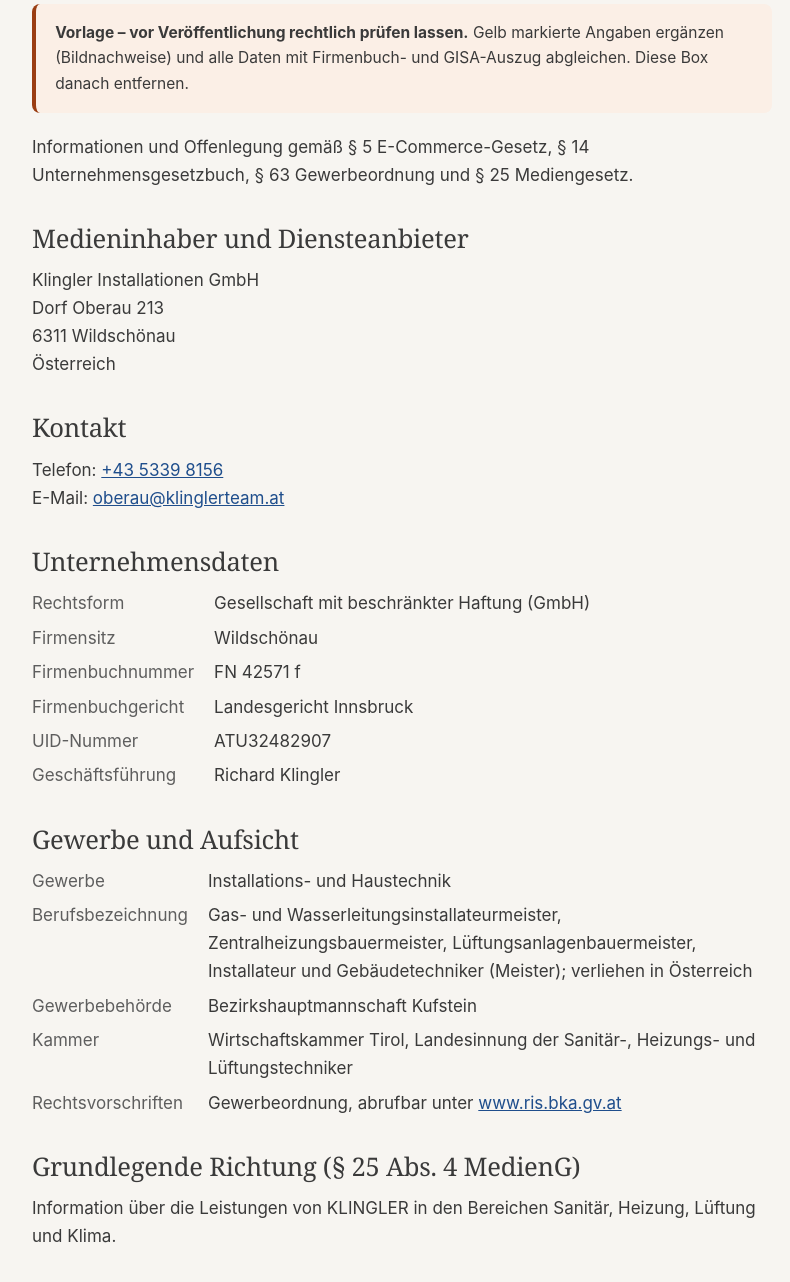
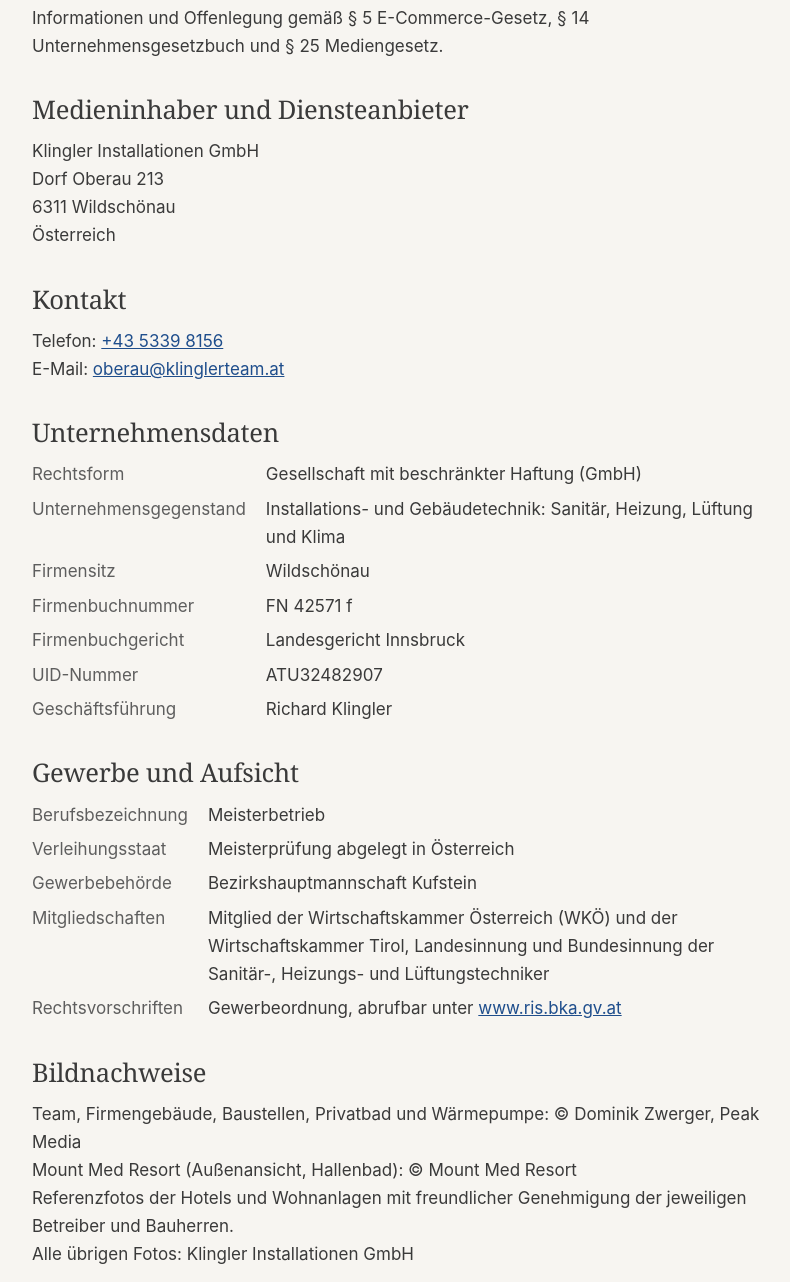
Before and after one commit to klinglerrichard-jpg/klingler-installationen, a plain HTML site: page impressum/index.html in a window 1280 px wide. Shown: the part 397-1679 px from the top of the page, without its empty margins (238-1028 px from the left). Drawn offline with Linux system fonts and the light colour scheme; a web font is replaced by a local one.

Commit message:
Add files via upload

```diff
--- a/impressum/index.html
+++ b/impressum/index.html
@@ -100,9 +100,7 @@
 
   <section class="section" style="padding-top:clamp(24px,4vw,40px)">
     <div class="container rechtstext">
-      <div class="hinweis hinweis--warn"><strong>Vorlage – vor Veröffentlichung rechtlich prüfen lassen.</strong> Gelb markierte Angaben ergänzen (Bildnachweise) und alle Daten mit Firmenbuch- und GISA-Auszug abgleichen. Diese Box danach entfernen.</div>
-
-      <p>Informationen und Offenlegung gemäß § 5 E-Commerce-Gesetz, § 14 Unternehmensgesetzbuch, § 63 Gewerbeordnung und § 25 Mediengesetz.</p>
+      <p>Informationen und Offenlegung gemäß § 5 E-Commerce-Gesetz, § 14 Unternehmensgesetzbuch und § 25 Mediengesetz.</p>
 
       <h2>Medieninhaber und Diensteanbieter</h2>
       <p>Klingler Installationen GmbH<br>
@@ -114,6 +112,7 @@
       <h2>Unternehmensdaten</h2>
       <dl class="rechtsliste">
         <dt>Rechtsform</dt><dd>Gesellschaft mit beschränkter Haftung (GmbH)</dd>
+        <dt>Unternehmensgegenstand</dt><dd>Installations- und Gebäudetechnik: Sanitär, Heizung, Lüftung und Klima</dd>
         <dt>Firmensitz</dt><dd>Wildschönau</dd>
         <dt>Firmenbuchnummer</dt><dd>FN 42571 f</dd>
         <dt>Firmenbuchgericht</dt><dd>Landesgericht Innsbruck</dd>
@@ -123,15 +122,12 @@
 
       <h2>Gewerbe und Aufsicht</h2>
       <dl class="rechtsliste">
-        <dt>Gewerbe</dt><dd>Installations- und Haustechnik</dd>
-        <dt>Berufsbezeichnung</dt><dd>Gas- und Wasserleitungsinstallateurmeister, Zentralheizungsbauermeister, Lüftungsanlagenbauermeister, Installateur und Gebäudetechniker (Meister); verliehen in Österreich</dd>
+        <dt>Berufsbezeichnung</dt><dd>Meisterbetrieb</dd>
+        <dt>Verleihungsstaat</dt><dd>Meisterprüfung abgelegt in Österreich</dd>
         <dt>Gewerbebehörde</dt><dd>Bezirkshauptmannschaft Kufstein</dd>
-        <dt>Kammer</dt><dd>Wirtschaftskammer Tirol, Landesinnung der Sanitär-, Heizungs- und Lüftungstechniker</dd>
+        <dt>Mitgliedschaften</dt><dd>Mitglied der Wirtschaftskammer Österreich (WKÖ) und der Wirtschaftskammer Tirol, Landesinnung und Bundesinnung der Sanitär-, Heizungs- und Lüftungstechniker</dd>
         <dt>Rechtsvorschriften</dt><dd>Gewerbeordnung, abrufbar unter <a href="https://www.ris.bka.gv.at" target="_blank" rel="noopener">www.ris.bka.gv.at</a></dd>
       </dl>
-
-      <h2>Grundlegende Richtung (§ 25 Abs. 4 MedienG)</h2>
-      <p>Information über die Leistungen von KLINGLER in den Bereichen Sanitär, Heizung, Lüftung und Klima.</p>
 
       <h2>Bildnachweise</h2>
       <p>Team, Firmengebäude, Baustellen, Privatbad und Wärmepumpe: © Dominik Zwerger, Peak Media<br>
```
